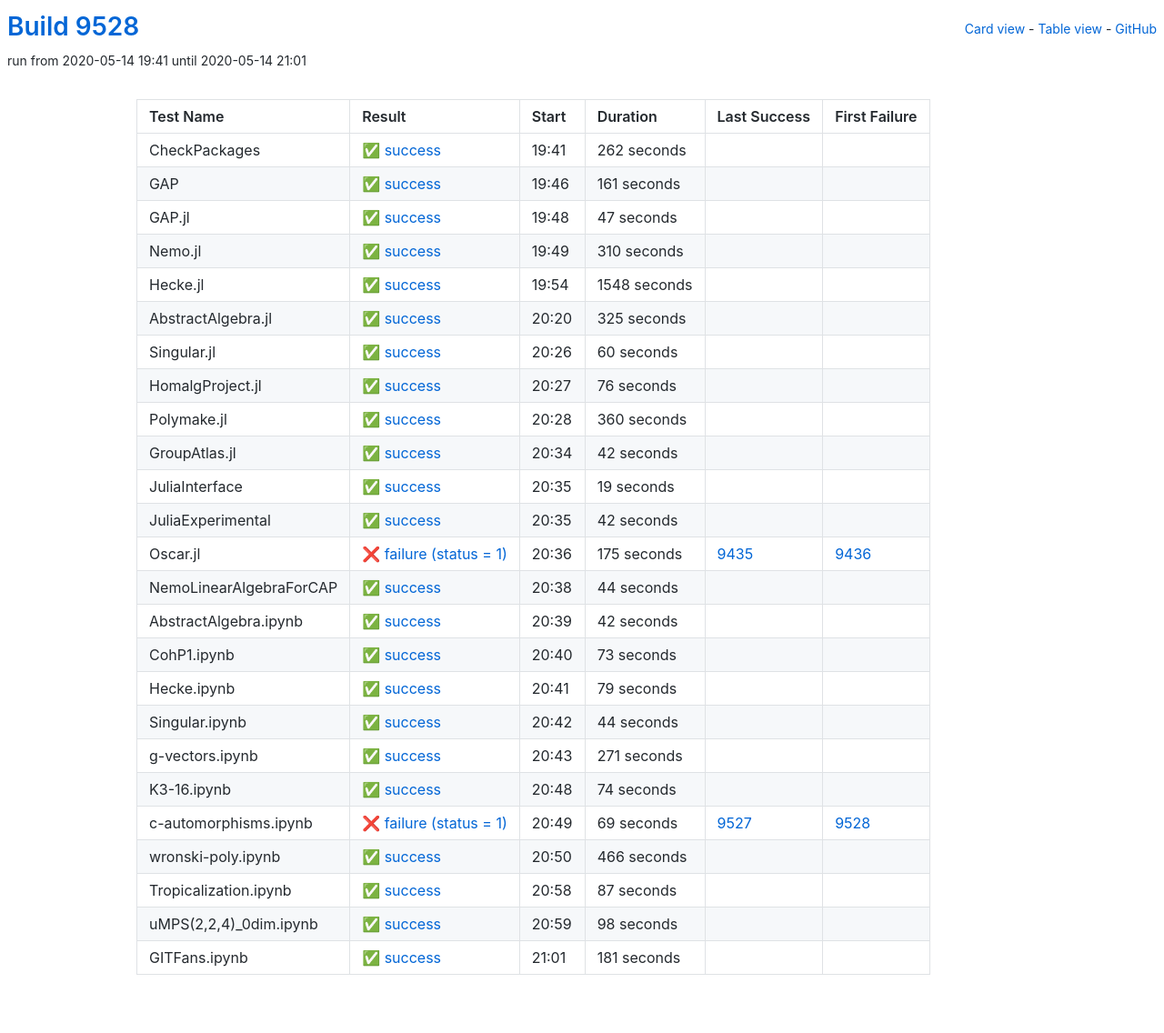
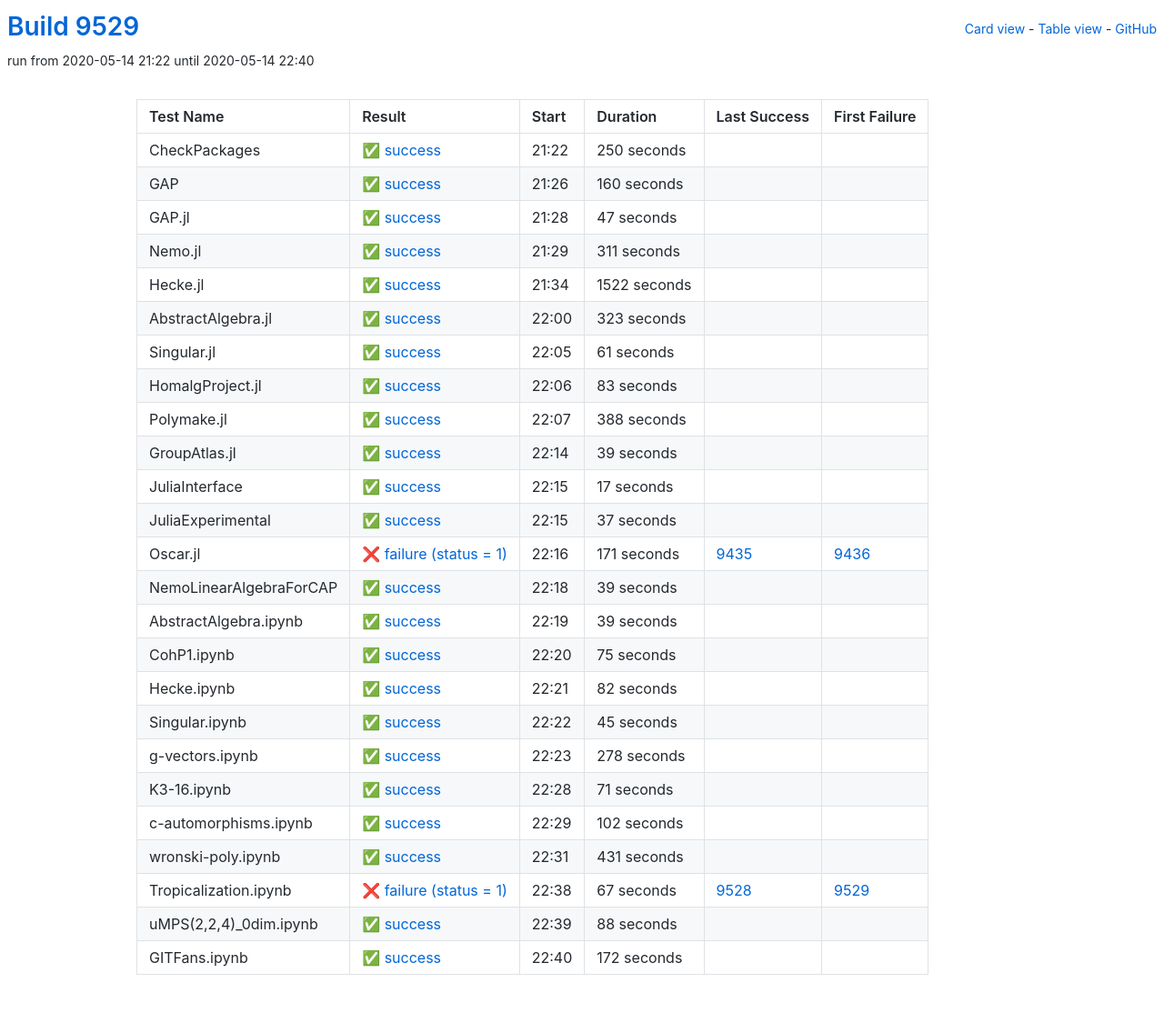
Before and after one commit to oscar-system/oscar-ci-status, a Jekyll site: the page built from table.html, in a window 1280 px wide. Shown: the whole page at 91% size. Built offline with Jekyll 4.4.1, drawn with Linux system fonts in a browser that asks for light colours.

Commit message:
Build 9529

```diff
--- a/_data/ci.yml
+++ b/_data/ci.yml
@@ -1,29 +1,29 @@
-build: 9528
-build_url: https://oscarci.mathematik.uni-kl.de/job/oscar/9528/
+build: 9529
+build_url: https://oscarci.mathematik.uni-kl.de/job/oscar/9529/
 job: oscar
 tests:
-- duration: 262
+- duration: 250
   exitcode: 0
   first_failure: false
   first_failure_url: null
   id: checkpackages
   last_success: false
   last_success_url: null
-  log: https://oscarci.mathematik.uni-kl.de/job/oscar/9528/artifact/logs/build-9528/CheckPackages.log
+  log: https://oscarci.mathematik.uni-kl.de/job/oscar/9529/artifact/logs/build-9529/CheckPackages.log
   name: CheckPackages
-  start: 2020-05-14 19:41
+  start: 2020-05-14 21:22
   status: success
   success: true
-- duration: 161
+- duration: 160
   exitcode: 0
   first_failure: false
   first_failure_url: null
   id: gap
   last_success: false
   last_success_url: null
-  log: https://oscarci.mathematik.uni-kl.de/job/oscar/9528/artifact/logs/build-9528/GAP.log
+  log: https://oscarci.mathematik.uni-kl.de/job/oscar/9529/artifact/logs/build-9529/GAP.log
   name: GAP
-  start: 2020-05-14 19:46
+  start: 2020-05-14 21:26
   status: success
   success: true
 - duration: 47
@@ -33,272 +33,272 @@ tests:
   id: gap-jl
   last_success: false
   last_success_url: null
-  log: https://oscarci.mathematik.uni-kl.de/job/oscar/9528/artifact/logs/build-9528/GAP.jl.log
+  log: https://oscarci.mathematik.uni-kl.de/job/oscar/9529/artifact/logs/build-9529/GAP.jl.log
   name: GAP.jl
-  start: 2020-05-14 19:48
+  start: 2020-05-14 21:28
   status: success
   success: true
-- duration: 310
+- duration: 311
   exitcode: 0
   first_failure: false
   first_failure_url: null
   id: nemo-jl
   last_success: false
   last_success_url: null
-  log: https://oscarci.mathematik.uni-kl.de/job/oscar/9528/artifact/logs/build-9528/Nemo.jl.log
+  log: https://oscarci.mathematik.uni-kl.de/job/oscar/9529/artifact/logs/build-9529/Nemo.jl.log
   name: Nemo.jl
-  start: 2020-05-14 19:49
+  start: 2020-05-14 21:29
   status: success
   success: true
-- duration: 1548
+- duration: 1522
   exitcode: 0
   first_failure: false
   first_failure_url: null
   id: hecke-jl
   last_success: false
   last_success_url: null
-  log: https://oscarci.mathematik.uni-kl.de/job/oscar/9528/artifact/logs/build-9528/Hecke.jl.log
+  log: https://oscarci.mathematik.uni-kl.de/job/oscar/9529/artifact/logs/build-9529/Hecke.jl.log
   name: Hecke.jl
-  start: 2020-05-14 19:54
+  start: 2020-05-14 21:34
   status: success
   success: true
-- duration: 325
+- duration: 323
   exitcode: 0
   first_failure: false
   first_failure_url: null
   id: abstractalgebra-jl
   last_success: false
   last_success_url: null
-  log: https://oscarci.mathematik.uni-kl.de/job/oscar/9528/artifact/logs/build-9528/AbstractAlgebra.jl.log
+  log: https://oscarci.mathematik.uni-kl.de/job/oscar/9529/artifact/logs/build-9529/AbstractAlgebra.jl.log
   name: AbstractAlgebra.jl
-  start: 2020-05-14 20:20
+  start: 2020-05-14 22:00
   status: success
   success: true
-- duration: 60
+- duration: 61
   exitcode: 0
   first_failure: false
   first_failure_url: null
   id: singular-jl
   last_success: false
   last_success_url: null
-  log: https://oscarci.mathematik.uni-kl.de/job/oscar/9528/artifact/logs/build-9528/Singular.jl.log
+  log: https://oscarci.mathematik.uni-kl.de/job/oscar/9529/artifact/logs/build-9529/Singular.jl.log
   name: Singular.jl
-  start: 2020-05-14 20:26
+  start: 2020-05-14 22:05
   status: success
   success: true
-- duration: 76
+- duration: 83
   exitcode: 0
   first_failure: false
   first_failure_url: null
   id: homalgproject-jl
   last_success: false
   last_success_url: null
-  log: https://oscarci.mathematik.uni-kl.de/job/oscar/9528/artifact/logs/build-9528/HomalgProject.jl.log
+  log: https://oscarci.mathematik.uni-kl.de/job/oscar/9529/artifact/logs/build-9529/HomalgProject.jl.log
   name: HomalgProject.jl
-  start: 2020-05-14 20:27
+  start: 2020-05-14 22:06
   status: success
   success: true
-- duration: 360
+- duration: 388
   exitcode: 0
   first_failure: false
   first_failure_url: null
   id: polymake-jl
   last_success: false
   last_success_url: null
-  log: https://oscarci.mathematik.uni-kl.de/job/oscar/9528/artifact/logs/build-9528/Polymake.jl.log
+  log: https://oscarci.mathematik.uni-kl.de/job/oscar/9529/artifact/logs/build-9529/Polymake.jl.log
   name: Polymake.jl
-  start: 2020-05-14 20:28
+  start: 2020-05-14 22:07
   status: success
   success: true
-- duration: 42
+- duration: 39
   exitcode: 0
   first_failure: false
   first_failure_url: null
   id: groupatlas-jl
   last_success: false
   last_success_url: null
-  log: https://oscarci.mathematik.uni-kl.de/job/oscar/9528/artifact/logs/build-9528/GroupAtlas.jl.log
+  log: https://oscarci.mathematik.uni-kl.de/job/oscar/9529/artifact/logs/build-9529/GroupAtlas.jl.log
   name: GroupAtlas.jl
-  start: 2020-05-14 20:34
+  start: 2020-05-14 22:14
   status: success
   success: true
-- duration: 19
+- duration: 17
   exitcode: 0
   first_failure: false
   first_failure_url: null
   id: juliainterface
   last_success: false
   last_success_url: null
-  log: https://oscarci.mathematik.uni-kl.de/job/oscar/9528/artifact/logs/build-9528/JuliaInterface.log
+  log: https://oscarci.mathematik.uni-kl.de/job/oscar/9529/artifact/logs/build-9529/JuliaInterface.log
   name: JuliaInterface
-  start: 2020-05-14 20:35
+  start: 2020-05-14 22:15
   status: success
   success: true
-- duration: 42
+- duration: 37
   exitcode: 0
   first_failure: false
   first_failure_url: null
   id: juliaexperimental
   last_success: false
   last_success_url: null
-  log: https://oscarci.mathematik.uni-kl.de/job/oscar/9528/artifact/logs/build-9528/JuliaExperimental.log
+  log: https://oscarci.mathematik.uni-kl.de/job/oscar/9529/artifact/logs/build-9529/JuliaExperimental.log
   name: JuliaExperimental
-  start: 2020-05-14 20:35
+  start: 2020-05-14 22:15
   status: success
   success: true
-- duration: 175
+- duration: 171
   exitcode: 1
   first_failure: 9436
   first_failure_url: https://oscarci.mathematik.uni-kl.de/job/oscar/9436/
   id: oscar-jl
   last_success: 9435
   last_success_url: https://oscarci.mathematik.uni-kl.de/job/oscar/9435/
-  log: https://oscarci.mathematik.uni-kl.de/job/oscar/9528/artifact/logs/build-9528/Oscar.jl.log
+  log: https://oscarci.mathematik.uni-kl.de/job/oscar/9529/artifact/logs/build-9529/Oscar.jl.log
   name: Oscar.jl
-  start: 2020-05-14 20:36
+  start: 2020-05-14 22:16
   status: failure
   success: false
-- duration: 44
+- duration: 39
   exitcode: 0
   first_failure: false
   first_failure_url: null
   id: nemolinearalgebraforcap
   last_success: false
   last_success_url: null
-  log: https://oscarci.mathematik.uni-kl.de/job/oscar/9528/artifact/logs/build-9528/NemoLinearAlgebraForCAP.log
+  log: https://oscarci.mathematik.uni-kl.de/job/oscar/9529/artifact/logs/build-9529/NemoLinearAlgebraForCAP.log
   name: NemoLinearAlgebraForCAP
-  start: 2020-05-14 20:38
+  start: 2020-05-14 22:18
   status: success
   success: true
-- duration: 42
+- duration: 39
   exitcode: 0
   first_failure: false
   first_failure_url: null
   id: abstractalgebra-ipynb
   last_success: false
   last_success_url: null
-  log: https://oscarci.mathematik.uni-kl.de/job/oscar/9528/artifact/logs/build-9528/AbstractAlgebra.ipynb.log
+  log: https://oscarci.mathematik.uni-kl.de/job/oscar/9529/artifact/logs/build-9529/AbstractAlgebra.ipynb.log
   name: AbstractAlgebra.ipynb
-  start: 2020-05-14 20:39
+  start: 2020-05-14 22:19
   status: success
   success: true
-- duration: 73
+- duration: 75
   exitcode: 0
   first_failure: false
   first_failure_url: null
   id: cohp1-ipynb
   last_success: false
   last_success_url: null
-  log: https://oscarci.mathematik.uni-kl.de/job/oscar/9528/artifact/logs/build-9528/CohP1.ipynb.log
+  log: https://oscarci.mathematik.uni-kl.de/job/oscar/9529/artifact/logs/build-9529/CohP1.ipynb.log
   name: CohP1.ipynb
-  start: 2020-05-14 20:40
+  start: 2020-05-14 22:20
   status: success
   success: true
-- duration: 79
+- duration: 82
   exitcode: 0
   first_failure: false
   first_failure_url: null
   id: hecke-ipynb
   last_success: false
   last_success_url: null
-  log: https://oscarci.mathematik.uni-kl.de/job/oscar/9528/artifact/logs/build-9528/Hecke.ipynb.log
+  log: https://oscarci.mathematik.uni-kl.de/job/oscar/9529/artifact/logs/build-9529/Hecke.ipynb.log
   name: Hecke.ipynb
-  start: 2020-05-14 20:41
+  start: 2020-05-14 22:21
   status: success
   success: true
-- duration: 44
+- duration: 45
   exitcode: 0
   first_failure: false
   first_failure_url: null
   id: singular-ipynb
   last_success: false
   last_success_url: null
-  log: https://oscarci.mathematik.uni-kl.de/job/oscar/9528/artifact/logs/build-9528/Singular.ipynb.log
+  log: https://oscarci.mathematik.uni-kl.de/job/oscar/9529/artifact/logs/build-9529/Singular.ipynb.log
   name: Singular.ipynb
-  start: 2020-05-14 20:42
+  start: 2020-05-14 22:22
   status: success
   success: true
-- duration: 271
+- duration: 278
   exitcode: 0
   first_failure: false
   first_failure_url: null
   id: g-vectors-ipynb
   last_success: false
   last_success_url: null
-  log: https://oscarci.mathematik.uni-kl.de/job/oscar/9528/artifact/logs/build-9528/g-vectors.ipynb.log
+  log: https://oscarci.mathematik.uni-kl.de/job/oscar/9529/artifact/logs/build-9529/g-vectors.ipynb.log
   name: g-vectors.ipynb
-  start: 2020-05-14 20:43
+  start: 2020-05-14 22:23
   status: success
   success: true
-- duration: 74
+- duration: 71
   exitcode: 0
   first_failure: false
   first_failure_url: null
   id: k3-16-ipynb
   last_success: false
   last_success_url: null
-  log: https://oscarci.mathematik.uni-kl.de/job/oscar/9528/artifact/logs/build-9528/K3-16.ipynb.log
+  log: https://oscarci.mathematik.uni-kl.de/job/oscar/9529/artifact/logs/build-9529/K3-16.ipynb.log
   name: K3-16.ipynb
-  start: 2020-05-14 20:48
+  start: 2020-05-14 22:28
   status: success
   success: true
-- duration: 69
-  exitcode: 1
-  first_failure: 9528
-  first_failure_url: https://oscarci.mathematik.uni-kl.de/job/oscar/9528/
+- duration: 102
+  exitcode: 0
+  first_failure: false
+  first_failure_url: null
   id: c-automorphisms-ipynb
-  last_success: 9527
-  last_success_url: https://oscarci.mathematik.uni-kl.de/job/oscar/9527/
-  log: https://oscarci.mathematik.uni-kl.de/job/oscar/9528/artifact/logs/build-9528/c-automorphisms.ipynb.log
+  last_success: false
+  last_success_url: null
+  log: https://oscarci.mathematik.uni-kl.de/job/oscar/9529/artifact/logs/build-9529/c-automorphisms.ipynb.log
   name: c-automorphisms.ipynb
-  start: 2020-05-14 20:49
-  status: failure
-  success: false
-- duration: 466
+  start: 2020-05-14 22:29
+  status: success
+  success: true
+- duration: 431
   exitcode: 0
   first_failure: false
   first_failure_url: null
   id: wronski-poly-ipynb
   last_success: false
   last_success_url: null
-  log: https://oscarci.mathematik.uni-kl.de/job/oscar/9528/artifact/logs/build-9528/wronski-poly.ipynb.log
+  log: https://oscarci.mathematik.uni-kl.de/job/oscar/9529/artifact/logs/build-9529/wronski-poly.ipynb.log
   name: wronski-poly.ipynb
-  start: 2020-05-14 20:50
+  start: 2020-05-14 22:31
   status: success
   success: true
-- duration: 87
-  exitcode: 0
-  first_failure: false
-  first_failure_url: null
+- duration: 67
+  exitcode: 1
+  first_failure: 9529
+  first_failure_url: https://oscarci.mathematik.uni-kl.de/job/oscar/9529/
   id: tropicalization-ipynb
-  last_success: false
-  last_success_url: null
-  log: https://oscarci.mathematik.uni-kl.de/job/oscar/9528/artifact/logs/build-9528/Tropicalization.ipynb.log
+  last_success: 9528
+  last_success_url: https://oscarci.mathematik.uni-kl.de/job/oscar/9528/
+  log: https://oscarci.mathematik.uni-kl.de/job/oscar/9529/artifact/logs/build-9529/Tropicalization.ipynb.log
   name: Tropicalization.ipynb
-  start: 2020-05-14 20:58
-  status: success
-  success: true
-- duration: 98
+  start: 2020-05-14 22:38
+  status: failure
+  success: false
+- duration: 88
   exitcode: 0
   first_failure: false
   first_failure_url: null
   id: umps-2-2-4-0dim-ipynb
   last_success: false
   last_success_url: null
-  log: https://oscarci.mathematik.uni-kl.de/job/oscar/9528/artifact/logs/build-9528/uMPS-2-2-4-_0dim.ipynb.log
+  log: https://oscarci.mathematik.uni-kl.de/job/oscar/9529/artifact/logs/build-9529/uMPS-2-2-4-_0dim.ipynb.log
   name: uMPS(2,2,4)_0dim.ipynb
-  start: 2020-05-14 20:59
+  start: 2020-05-14 22:39
   status: success
   success: true
-- duration: 181
+- duration: 172
   exitcode: 0
   first_failure: false
   first_failure_url: null
   id: gitfans-ipynb
   last_success: false
   last_success_url: null
-  log: https://oscarci.mathematik.uni-kl.de/job/oscar/9528/artifact/logs/build-9528/GITFans.ipynb.log
+  log: https://oscarci.mathematik.uni-kl.de/job/oscar/9529/artifact/logs/build-9529/GITFans.ipynb.log
   name: GITFans.ipynb
-  start: 2020-05-14 21:01
+  start: 2020-05-14 22:40
   status: success
   success: true
```
Also changed, not shown: README.md.
